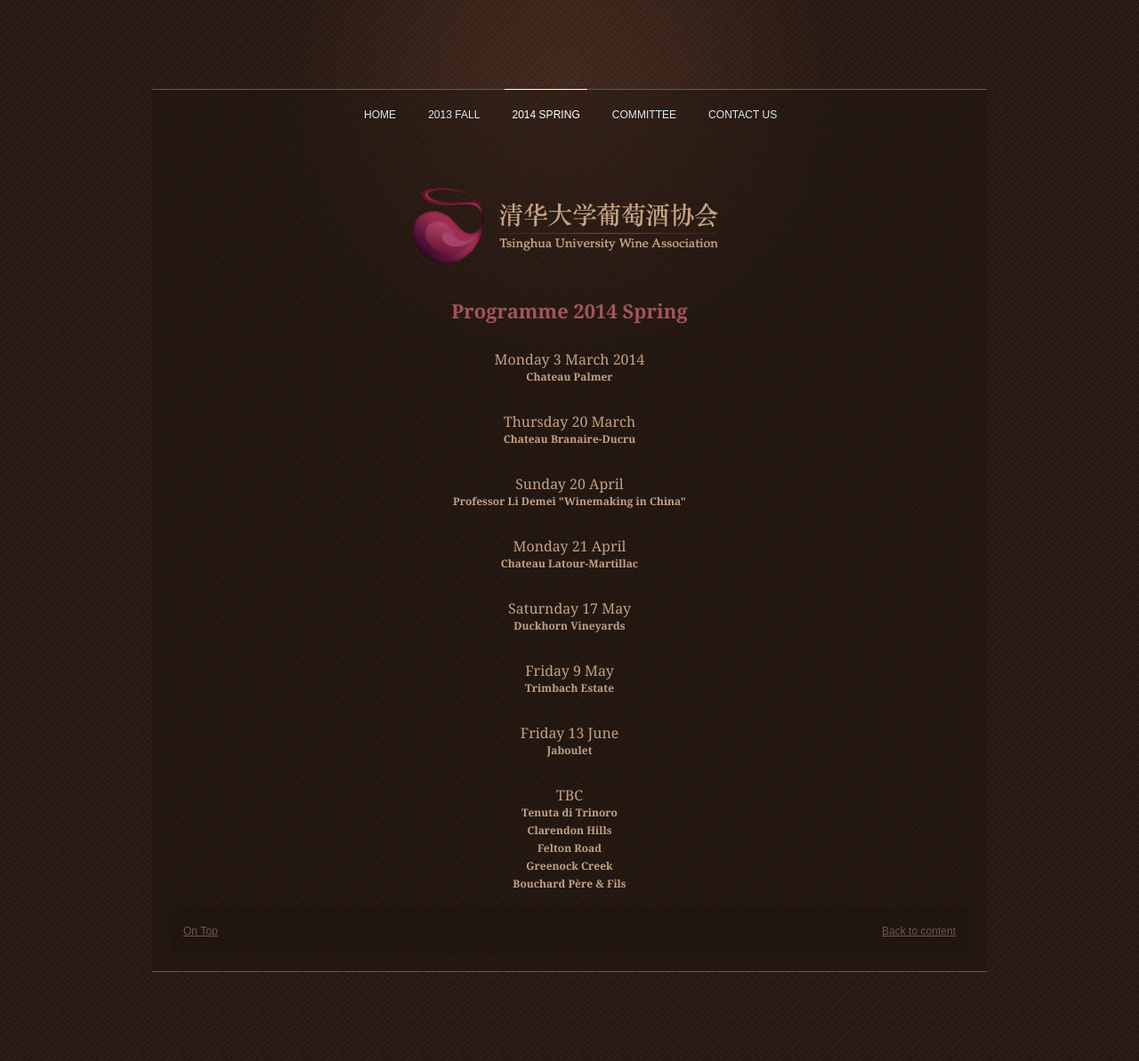
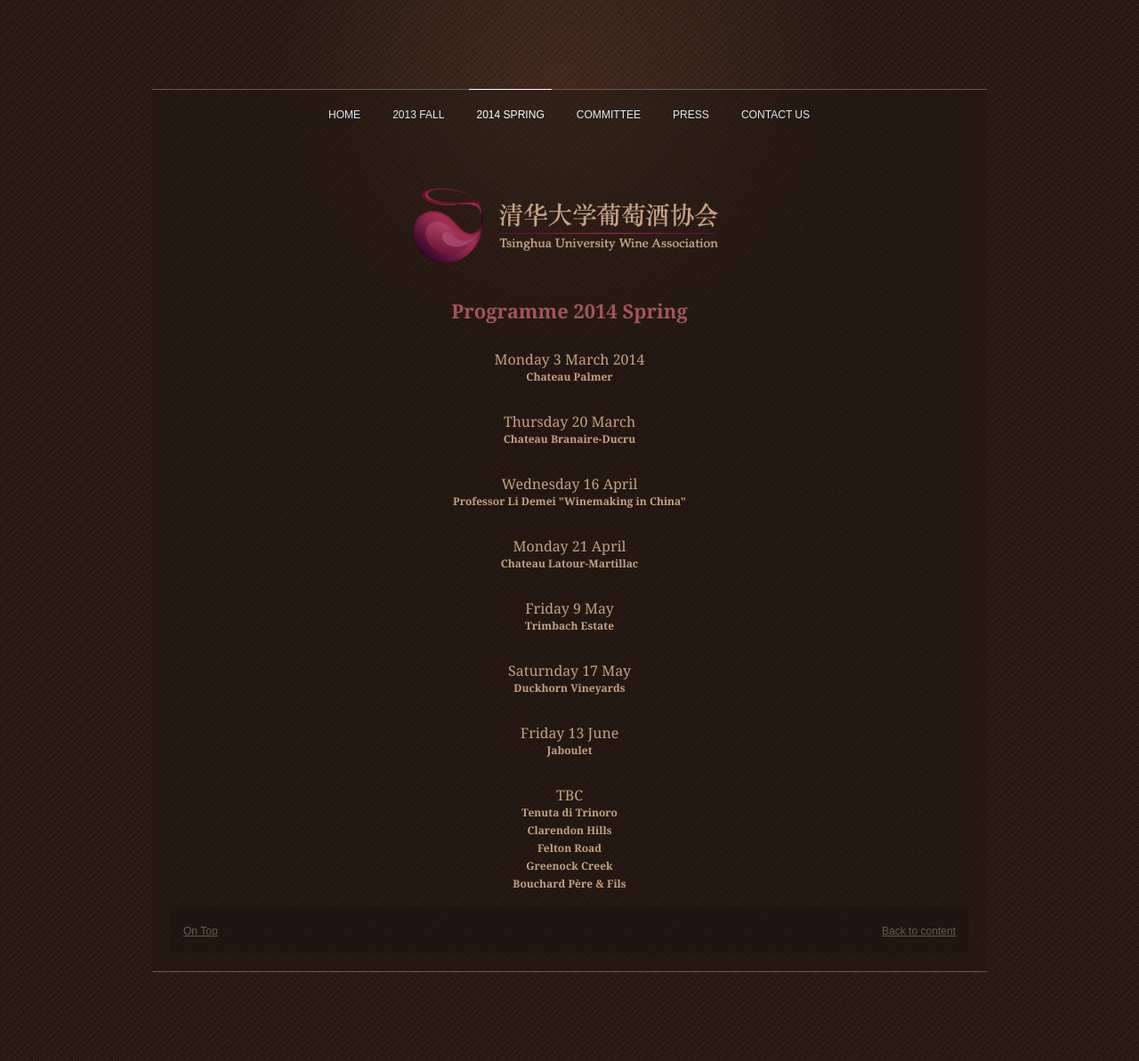
Before and after one commit to Cueroqu/personal_page, a PHP site: page /thuwine/current_2.php in a window 1280 px wide. Shown: the whole page at 89% size. Run offline with PHP 8.4, Linux system fonts and the light colour scheme; some libraries are stand-ins or nearby versions.

Commit message:
add press page

```diff
--- a/thuwine/css/default.css
+++ b/thuwine/css/default.css
@@ -6,7 +6,12 @@
 /* -- Basics -- */
 html, body, div, p, li, ul, ol, menu, form, fieldset, h1, h2, h3, h4, h5, h6   { margin: 0; padding: 0; list-style: none; }
 
-html          { background: #251912 url('../images/bg-main.jpg') 50% 0 no-repeat; }
+html
+{
+	background: #251912 url('../images/bg-main.jpg') 50% 0 no-repeat;
+    overflow: -moz-scrollbars-vertical;
+	overflow-y: scroll;
+}
 body		      { font: normal 62.8%/1.3 Arial, Helvetica, sans-serif; background: #251912 url('../images/bg-body.gif'); color: #c3a184; padding: 100px 0; }
 *>body        { background: url('../images/bg-body.png'); }
 a			        { color: #c3a184; }
--- a/thuwine/current_2.content.php
+++ b/thuwine/current_2.content.php
@@ -5,14 +5,14 @@
 <p class="pevent">Chateau Palmer</p>
 <p class="pdate">Thursday 20 March</p>
 <p class="pevent">Chateau Branaire-Ducru</p>
-<p class="pdate">Sunday 20 April</p>
+<p class="pdate">Wednesday 16 April</p>
 <p class="pevent">Professor Li Demei "Winemaking in China"</p>
 <p class="pdate">Monday 21 April</p>
 <p class="pevent">Chateau Latour-Martillac</p>
+<p class="pdate">Friday 9 May</p>
+<p class="pevent">Trimbach Estate</p>
 <p class="pdate">Saturnday 17 May</p>
 <p class="pevent">Duckhorn Vineyards</p>
-<p class="pdate">Friday 9 May</p>
-<p class="pevent">Trimbach Estate</p>
 <p class="pdate">Friday 13 June</p>
 <p class="pevent">Jaboulet</p>
 <p class="pdate">TBC</p>
--- a/thuwine/includes/mainmenu.php
+++ b/thuwine/includes/mainmenu.php
@@ -1,10 +1,11 @@
 <div id="mainMenu">
-    <ul id="mainlinks" style="margin-left:200px; margin-right:auto;">
+    <ul id="mainlinks" style="margin-left:160px; margin-right:auto;">
         <li name="home"><a href="index.php">HOME</a></li>
         <!--li name="previous"><a href="previous.php">PREVIOUS ACTIVITIES</a></li-->
         <li name="current"><a href="current.php">2013 FALL</a></li>
         <li name="current_2"><a href="current_2.php">2014 SPRING</a></li>
         <li name="core"><a href="core.php">COMMITTEE</a></li>
+        <li name="press"><a href="press.php">PRESS</a></li>
         <li name="contact"><a href="contactus.php">CONTACT US</a></li>
         <!--li name="past"><a>PAST GUESTS</a></li-->
     </ul>
--- /dev/null
+++ b/thuwine/press.content.php
@@ -0,0 +1,5 @@
+<div class="item">
+<br/>
+<h1 style="text-align:center; font-size:22px;">Press</h1>
+<p class="pname"><a href="http://vinehoo.com/userBlog/Detail.aspx?ID=392" target="_blank" style="text-decoration:none">波尔多左岸杯高校盲品比赛后记</a></p>
+</div>
--- a/thuwine/templates/main.tpl.php
+++ b/thuwine/templates/main.tpl.php
@@ -6,6 +6,7 @@
 <meta http-equiv="content-type" content="text/html; charset=utf-8" />
 <link rel="stylesheet" type="text/css" href="css/default.css" media="screen" />
 <link rel="stylesheet" type="text/css" href="css/print.css" media="print" />
+<link rel="shortcut icon" type="image/png" href="images/favicon.png"/>
 <script src="http://ajax.googleapis.com/ajax/libs/jquery/1.10.2/jquery.min.js"></script>
 <script src="http://ajax.googleapis.com/ajax/libs/jquery/1.10.2/jquery.js"></script>
 <script type="text/javascript" src="js/imagelink.js"></script>
```
Also changed, not shown: cuero.php (added, +24 -0 lines), thuwine/press.php (added, +8 -0 lines), thuwine/images/favicon.png (added).
